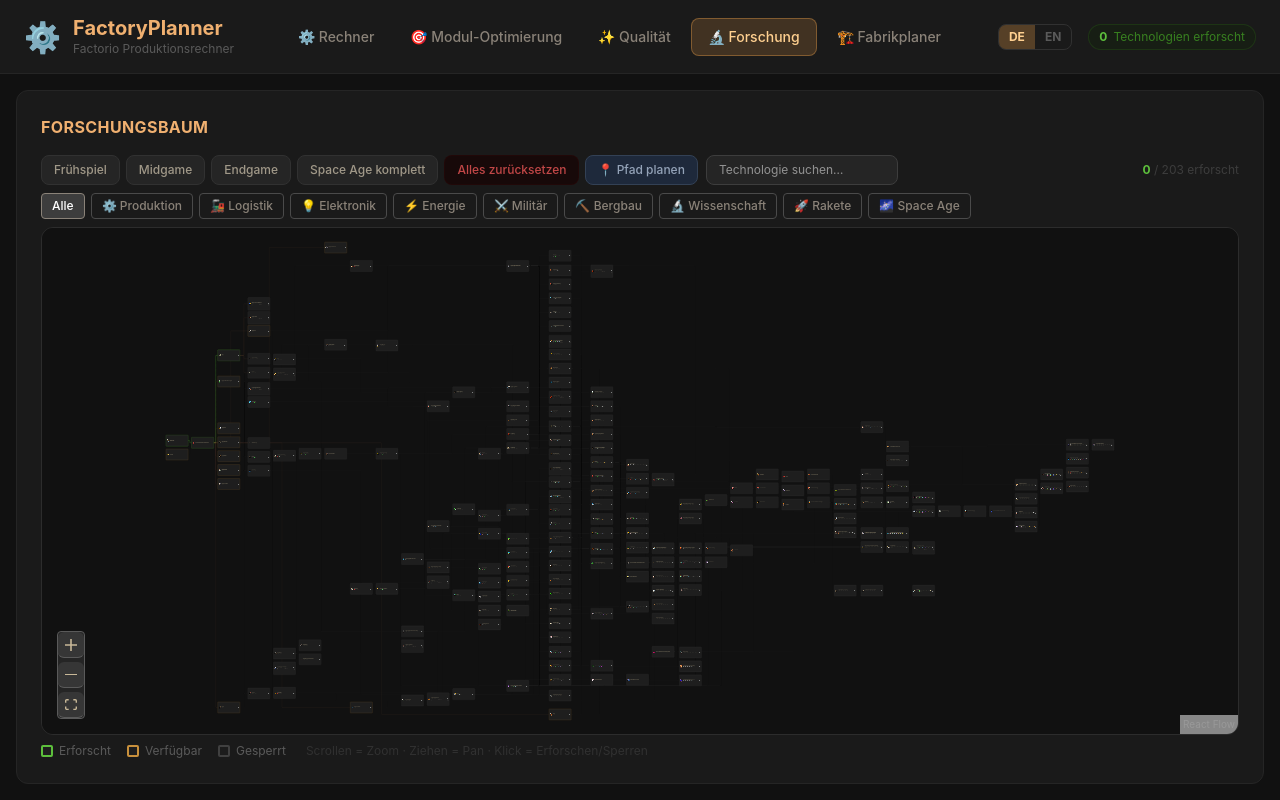
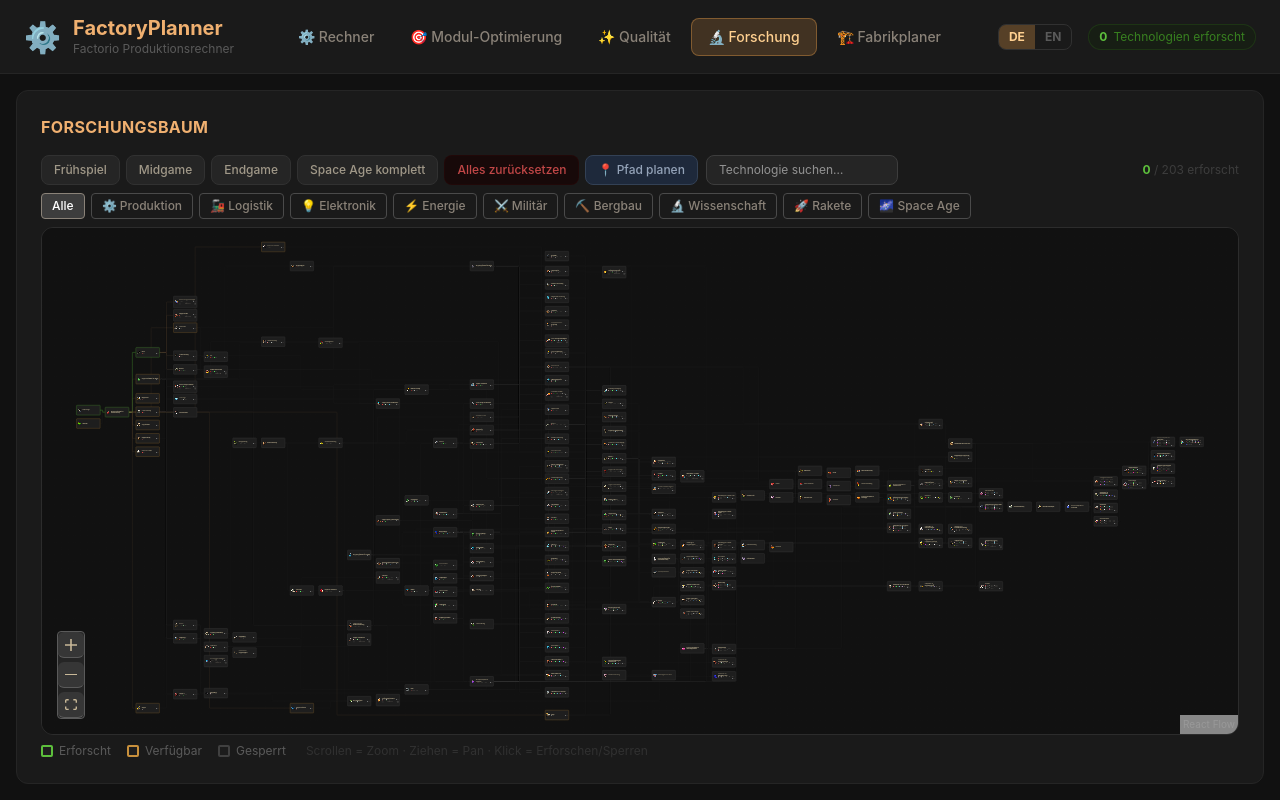
Before and after one commit to Tauli89/factory-planner, a React (Vite) app: page / in a window 1280 px wide. Both pictures are taken after a click on the button "🔬 Forschung". Built offline with nearby package versions, Linux system fonts and the light colour scheme.

Commit message:
fix: TechNode und LevelNode komplett neu — Inhalt passt in Box

```diff
--- a/src/components/ForschungsBaum.jsx
+++ b/src/components/ForschungsBaum.jsx
@@ -54,9 +54,9 @@
 const IMMER_SICHTBAR = new Set(['automation-science-pack', 'steam-power', 'military']);
 
 // ── Layout-Konstanten ─────────────────────────────────────────────────────────
-const KARTE_B     = 400;
-const KARTE_H     = 200;
-const KARTE_H_LVL = 230;
+const KARTE_B     = 240;
+const KARTE_H     = 100;
+const KARTE_H_LVL = 120;
 
 // Science-Pack Kurzschlüssel → vollständige Item-ID (für Icon-Komponente)
 const PACK_KEY_TO_ITEM_ID = {
@@ -246,13 +246,17 @@
       onMouseEnter={() => setHovered(true)}
       onMouseLeave={() => setHovered(false)}
       className={istImPfad && !istZiel ? 'pfad-puls' : undefined}
-      style={{
-        width: KARTE_B,
-        height: KARTE_H,
+      style={{ position: 'relative', width: KARTE_B, height: KARTE_H, userSelect: 'none', pointerEvents: 'all' }}
+    >
+      <Handle type="target" position={Position.Left} style={HANDLE_STYLE} />
+      <Handle type="source" position={Position.Right} style={HANDLE_STYLE} />
+      <PfadBadge nummer={pfadNummer} istZiel={istZiel} istVoraussetzung={istPfadVoraussetzung} />
+      <div style={{
+        position: 'absolute', inset: 0,
         background: hovered && !dimmed ? '#2a2a2a' : '#1e1e1e',
         border: `2px solid ${hovered && !dimmed ? hoverBorder(borderColor) : borderColor}`,
         borderRadius: 6,
-        padding: 10,
+        padding: 8,
         opacity: dimmed ? 0.15 : 1,
         cursor: pfadPlanModus && !istErforscht ? 'crosshair' : 'pointer',
         display: 'flex',
@@ -261,23 +265,18 @@
         boxSizing: 'border-box',
         boxShadow: istErforscht ? '0 0 12px rgba(93,191,60,0.3)' : 'none',
         transition: 'background 0.12s, border-color 0.12s, opacity 0.2s',
-        userSelect: 'none',
-        pointerEvents: 'all',
-        position: 'relative',
         overflow: 'hidden',
-      }}
-    >
-      <Handle type="target" position={Position.Left} style={HANDLE_STYLE} />
-      <PfadBadge nummer={pfadNummer} istZiel={istZiel} istVoraussetzung={istPfadVoraussetzung} />
-      <Icon id={tech.id} type="technologies" size={48} />
-      <div style={{ flex: 1, minWidth: 0, display: 'flex', flexDirection: 'column', gap: 3 }}>
+      }}>
+        <Icon id={tech.id} type="technologies" size={40} />
+        <div style={{ flex: 1, minWidth: 0, display: 'flex', flexDirection: 'column', gap: 2 }}>
           <div
             title={tech.name[sprache] ?? tech.name.de}
             style={{
-            fontSize: 12,
+              fontSize: 11,
               fontWeight: 600,
               color: '#e8d8b0',
               lineHeight: 1.2,
+              maxHeight: 28,
               overflow: 'hidden',
               display: '-webkit-box',
               WebkitLineClamp: 2,
@@ -287,22 +286,22 @@
           >
             {tech.name[sprache] ?? tech.name.de}
           </div>
-        <div style={{ display: 'flex', alignItems: 'center', flexWrap: 'wrap', gap: 3 }}>
+          <div style={{ display: 'flex', alignItems: 'center', flexWrap: 'wrap', gap: 2 }}>
             {costEntries.map(([pack, count]) => (
               <span key={pack} style={{ display: 'inline-flex', alignItems: 'center', gap: 1 }}>
-              <Icon id={PACK_KEY_TO_ITEM_ID[pack] ?? pack} type="items" size={16} />
-              <span style={{ fontSize: 10, color: '#8a8278' }}>×{count}</span>
+                <Icon id={PACK_KEY_TO_ITEM_ID[pack] ?? pack} type="items" size={14} />
+                <span style={{ fontSize: 9, color: '#8a8278' }}>×{count}</span>
               </span>
             ))}
             {techTime != null && (
               <span style={{ display: 'inline-flex', alignItems: 'center', gap: 2, marginLeft: 'auto' }}>
-              <span style={{ fontSize: 10, color: '#706860' }}>⏱</span>
-              <span style={{ fontSize: 10, color: '#706860' }}>{techTime}s</span>
+                <span style={{ fontSize: 9, color: '#706860' }}>⏱</span>
+                <span style={{ fontSize: 9, color: '#706860' }}>{techTime}s</span>
               </span>
             )}
           </div>
         </div>
-      <Handle type="source" position={Position.Right} style={HANDLE_STYLE} />
+      </div>
       {hovered && !dimmed && <TechTooltip tech={tech} sprache={sprache} />}
     </div>
   );
@@ -338,13 +337,13 @@
   const techTime    = gamedata.technologies[gruppe.ids[0]]?.cost?.time;
 
   const btnStyle = (disabled) => ({
-    width: 20,
-    height: 20,
+    width: 18,
+    height: 18,
     background: '#363636',
     border: '1px solid #5a5a5a',
     borderRadius: 3,
     color: '#c8b898',
-    fontSize: 14,
+    fontSize: 12,
     lineHeight: 1,
     cursor: disabled ? 'not-allowed' : 'pointer',
     opacity: disabled ? 0.4 : 1,
@@ -365,13 +364,17 @@
     <div
       onClick={handleCardClick}
       className={istImPfad && !istZiel ? 'pfad-puls' : undefined}
-      style={{
-        width: KARTE_B,
-        height: KARTE_H_LVL,
+      style={{ position: 'relative', width: KARTE_B, height: KARTE_H_LVL, userSelect: 'none', pointerEvents: 'all' }}
+    >
+      <Handle type="target" position={Position.Left} style={HANDLE_STYLE} />
+      <Handle type="source" position={Position.Right} style={HANDLE_STYLE} />
+      <PfadBadge nummer={pfadNummer} istZiel={istZiel} istVoraussetzung={istPfadVoraussetzung} />
+      <div style={{
+        position: 'absolute', inset: 0,
         background: '#1e1e1e',
         border: `2px solid ${borderColor}`,
         borderRadius: 6,
-        padding: 10,
+        padding: 8,
         opacity: dimmed ? 0.15 : 1,
         cursor: pfadPlanModus && aktuellesLevel === 0 ? 'crosshair' : 'default',
         display: 'flex',
@@ -380,23 +383,18 @@
         boxSizing: 'border-box',
         boxShadow: aktiv ? '0 0 12px rgba(93,191,60,0.3)' : 'none',
         transition: 'opacity 0.2s',
-        userSelect: 'none',
-        pointerEvents: 'all',
-        position: 'relative',
         overflow: 'hidden',
-      }}
-    >
-      <Handle type="target" position={Position.Left} style={HANDLE_STYLE} />
-      <PfadBadge nummer={pfadNummer} istZiel={istZiel} istVoraussetzung={istPfadVoraussetzung} />
-      <Icon id={techId} type="technologies" size={48} />
+      }}>
+        <Icon id={techId} type="technologies" size={40} />
         <div style={{ flex: 1, minWidth: 0, display: 'flex', flexDirection: 'column', gap: 3 }}>
           <div
             title={name}
             style={{
-            fontSize: 12,
+              fontSize: 11,
               fontWeight: 600,
               color: '#e8d8b0',
               lineHeight: 1.2,
+              maxHeight: 28,
               overflow: 'hidden',
               display: '-webkit-box',
               WebkitLineClamp: 2,
@@ -406,17 +404,17 @@
           >
             {name}
           </div>
-        <div style={{ display: 'flex', alignItems: 'center', flexWrap: 'wrap', gap: 3 }}>
+          <div style={{ display: 'flex', alignItems: 'center', flexWrap: 'wrap', gap: 2 }}>
             {costEntries.map(([pack, count]) => (
               <span key={pack} style={{ display: 'inline-flex', alignItems: 'center', gap: 1 }}>
-              <Icon id={PACK_KEY_TO_ITEM_ID[pack] ?? pack} type="items" size={16} />
-              <span style={{ fontSize: 10, color: '#8a8278' }}>×{count}</span>
+                <Icon id={PACK_KEY_TO_ITEM_ID[pack] ?? pack} type="items" size={14} />
+                <span style={{ fontSize: 9, color: '#8a8278' }}>×{count}</span>
               </span>
             ))}
             {techTime != null && (
               <span style={{ display: 'inline-flex', alignItems: 'center', gap: 2, marginLeft: 'auto' }}>
-              <span style={{ fontSize: 10, color: '#706860' }}>⏱</span>
-              <span style={{ fontSize: 10, color: '#706860' }}>{techTime}s</span>
+                <span style={{ fontSize: 9, color: '#706860' }}>⏱</span>
+                <span style={{ fontSize: 9, color: '#706860' }}>{techTime}s</span>
               </span>
             )}
           </div>
@@ -444,7 +442,7 @@
             >+</button>
           </div>
         </div>
-      <Handle type="source" position={Position.Right} style={HANDLE_STYLE} />
+      </div>
     </div>
   );
 });
--- a/src/utils/elkLayout.js
+++ b/src/utils/elkLayout.js
@@ -8,8 +8,8 @@
     layoutOptions: {
       'elk.algorithm': 'layered',
       'elk.direction': 'RIGHT',
-      'elk.layered.spacing.nodeNodeBetweenLayers': '60',
-      'elk.spacing.nodeNode': '20',
+      'elk.layered.spacing.nodeNodeBetweenLayers': '50',
+      'elk.spacing.nodeNode': '15',
       'elk.layered.nodePlacement.strategy': 'NETWORK_SIMPLEX',
       'elk.layered.crossingMinimization.strategy': 'LAYER_SWEEP',
       'elk.layered.considerModelOrder.strategy': 'NODES_AND_EDGES',
```
Lines whose indentation alone changed are shown as unchanged.
